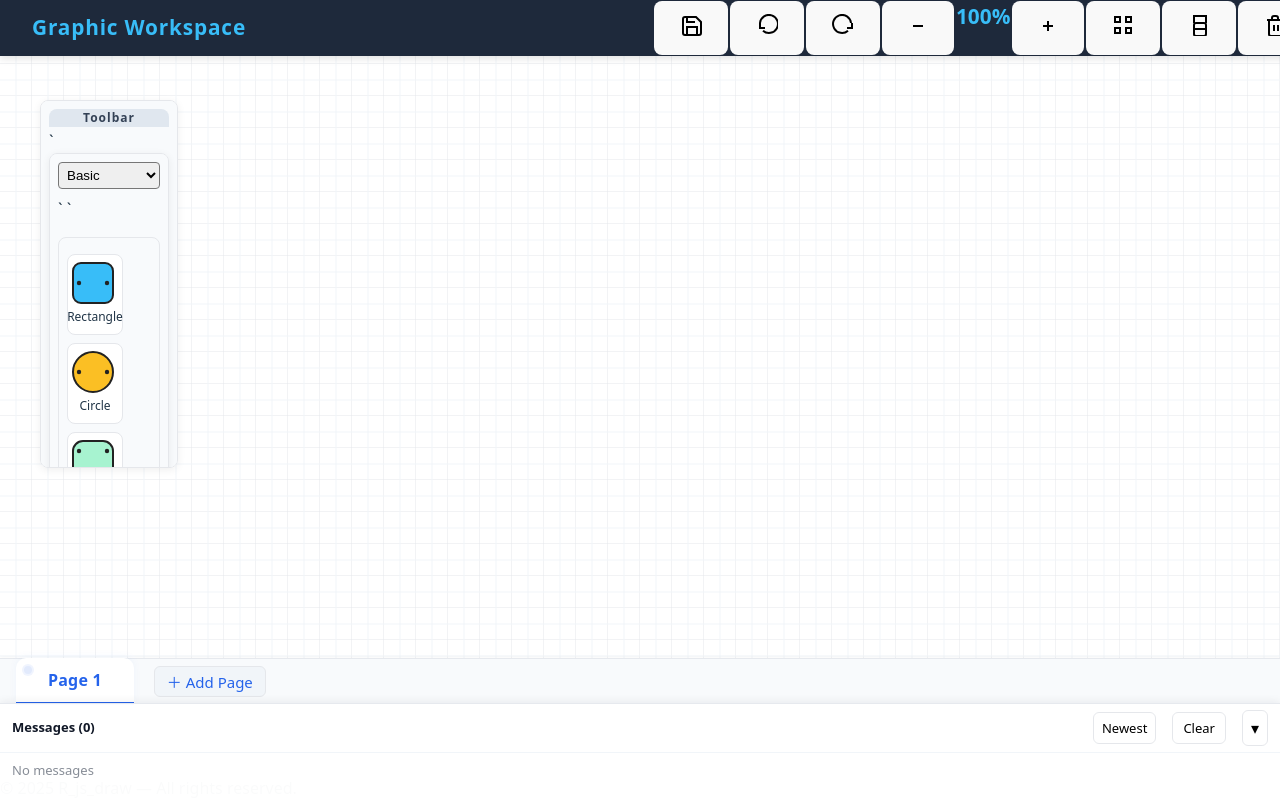
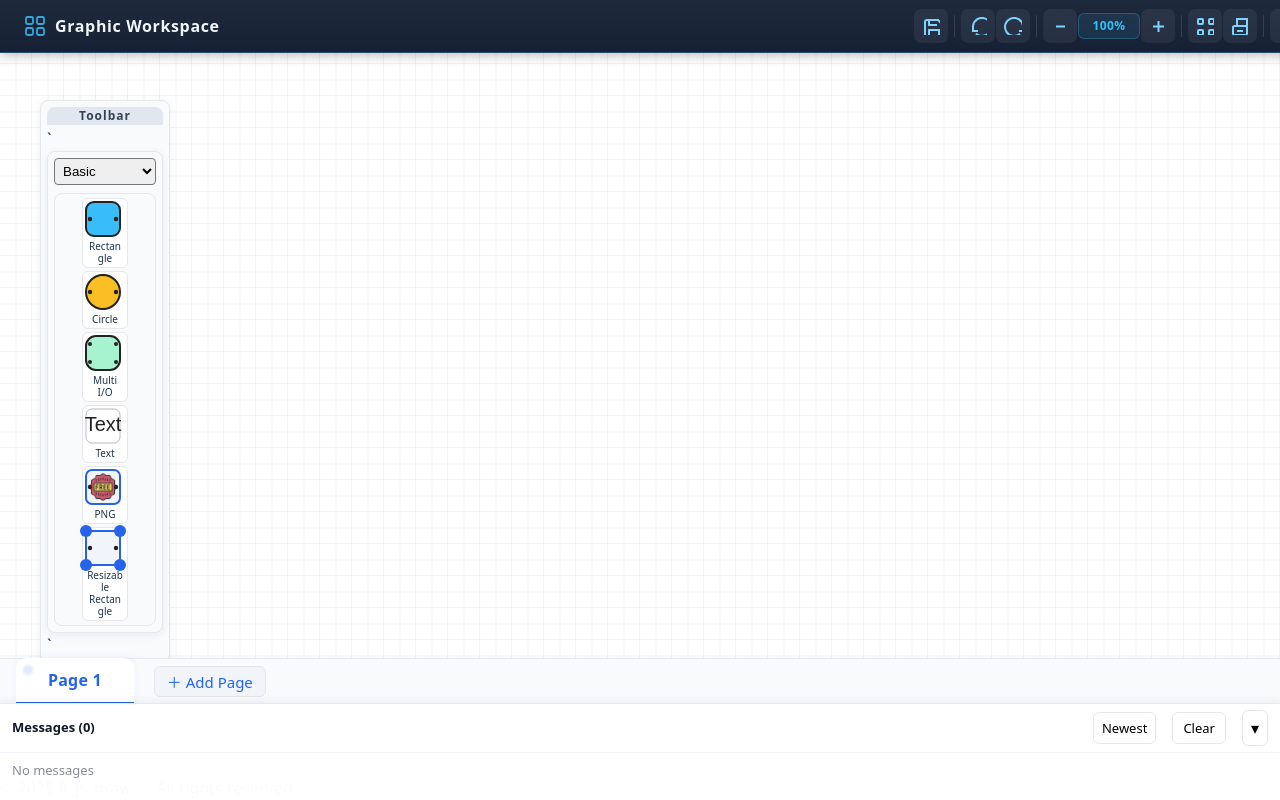
Before and after one commit to vippulpandit1/diagrammer, a React (Vite) app: page / in a window 1280 px wide. Built offline with nearby package versions, Linux system fonts and the light colour scheme.

Commit message:
feat: enhance UI components with improved styling and functionality across the application

```diff
--- a/src/App.css
+++ b/src/App.css
@@ -21,44 +21,57 @@
 
 .workspace-header {
   width: 100%;
-  height: 56px;
-  background: #1e293b;
-  color: #38bdf8;
+  height: 52px;
+  background: linear-gradient(180deg, #1e293b 0%, #172135 100%);
+  color: #f1f5f9;
   display: flex;
   align-items: center;
-  padding: 0 32px;
-  font-size: 1.3rem;
-  font-weight: 600;
-  box-shadow: 0 2px 8px 0 #0002;
+  padding: 0 20px 0 24px;
+  font-size: 1rem;
+  font-weight: 700;
+  box-shadow: 0 2px 12px rgba(0,0,0,0.28);
+  border-bottom: 1.5px solid rgba(56,189,248,0.25);
   position: fixed;
   top: 0;
   left: 0;
   z-index: 10;
   overflow-x: hidden;
+  letter-spacing: 0.01em;
 }
 
 .workspace-title {
+  display: flex;
+  align-items: center;
+  gap: 9px;
   letter-spacing: 0.04em;
+  color: #f1f5f9;
+  font-size: 1rem;
+  font-weight: 700;
+  white-space: nowrap;
+}
+.workspace-title svg {
+  flex-shrink: 0;
+  opacity: 0.85;
 }
 
 .workspace-toolbar {
   background: #f8fafc;
   border: 1px solid #e5e7eb;
   border-radius: 8px;
-  padding: 8px;
-  min-width: 70px;
+  padding: 6px;
+  min-width: 58px;
   box-shadow: 0 2px 8px #0001;
-  max-height: 350px;      /* Set your desired height */
-  overflow-y: auto;       /* Enable vertical scrolling */
+  max-height: 560px;
+  overflow-y: auto;
 }
 
 .workspace-toolbar button {
   background: none;
   border: none;
   color: #111; /* Black icons */
-  width: 60px;
-  height: 60px;
-  border-radius: 8px;
+  width: 44px;
+  height: 44px;
+  border-radius: 6px;
   cursor: pointer;
   transition: background 0.15s, color 0.15s;
   display: flex;
@@ -90,29 +103,81 @@
 
 .workspace-header-actions {
   display: flex;
-  gap: 2px;
+  align-items: center;
+  gap: 1px;
   margin-left: auto;
   flex-shrink: 0;
   min-width: 0;
 }
+.workspace-header-actions button {
+  background: rgba(255,255,255,0.06) !important;
+  border: none !important;
+  color: #7dd3fc !important;
+  width: 34px;
+  height: 34px;
+  border-radius: 7px;
+  cursor: pointer;
+  display: flex;
+  align-items: center;
+  justify-content: center;
+  transition: background 0.15s, color 0.15s;
+  flex-shrink: 0;
+  padding: 0;
+}
+.workspace-header-actions button:hover {
+  background: rgba(56,189,248,0.18) !important;
+  border-color: transparent !important;
+  color: #38bdf8 !important;
+}
+.workspace-header-divider {
+  width: 1px;
+  height: 22px;
+  background: rgba(148,163,184,0.22);
+  margin: 0 5px;
+  flex-shrink: 0;
+  border-radius: 1px;
+}
+.workspace-zoom-badge {
+  min-width: 46px;
+  text-align: center;
+  color: #38bdf8;
+  font-weight: 700;
+  font-size: 12px;
+  background: rgba(56,189,248,0.1);
+  border: 1px solid rgba(56,189,248,0.28);
+  border-radius: 6px;
+  padding: 3px 7px;
+  letter-spacing: 0.03em;
+  user-select: none;
+  flex-shrink: 0;
+}
+.workspace-header-btn-danger:hover {
+  background: rgba(239,68,68,0.22) !important;
+  color: #fca5a5 !important;
+  border-color: transparent !important;
+}
 .stencil {
-  margin-top: 16px;
+  margin-top: 8px;
   background: #f8fafc;
   border: 1px solid #e5e7eb;
   border-radius: 8px;
-  padding: 8px;
+  padding: 4px;
+  display: flex;
+  flex-direction: column;
+  align-items: center;
+  gap: 3px;
 }
 .stencil-glyph {
-  margin: 8px 0;
+  margin: 0;
   cursor: grab;
   display: flex;
   flex-direction: column;
   align-items: center;
-  padding: 8px;
-  border-radius: 8px;
+  padding: 3px;
+  border-radius: 6px;
   background: #fff;
   border: 1px solid #e5e7eb;
-  width: 56px;
+  width: 46px;
   box-sizing: border-box;
 }
 
@@ -124,23 +189,147 @@
   position: fixed;
   top: 0;
   right: 0;
-  width: 320px;
+  width: 300px;
   height: 100%;
-  background: #fff;
-  border-left: 1px solid #e5e7eb;
-  box-shadow: -2px 0 8px #0002;
+  background: #ffffff;
+  box-shadow: -4px 0 28px rgba(15,23,42,0.13);
   z-index: 100;
-  padding: 24px 16px 16px 16px;
-  transition: transform 0.3s;
+  padding: 0;
+  display: flex;
+  flex-direction: column;
+  transition: transform 0.25s cubic-bezier(.4,0,.2,1);
+  font-family: -apple-system, BlinkMacSystemFont, "Segoe UI", sans-serif;
+}
+.property-sheet-header {
+  display: flex;
+  align-items: center;
+  justify-content: space-between;
+  padding: 14px 16px 12px;
+  background: #f8fafc;
+  border-bottom: 1px solid #e2e8f0;
+  flex-shrink: 0;
+}
+.property-sheet-header h3 {
+  margin: 0;
+  font-size: 14px;
+  font-weight: 700;
+  color: #0f172a;
+  letter-spacing: 0.03em;
+  text-transform: uppercase;
+}
+.property-sheet-content {
+  flex: 1;
+  overflow-y: auto;
+  padding: 12px 14px;
+  scrollbar-width: thin;
+  scrollbar-color: #cbd5e1 transparent;
+}
+.property-sheet-footer {
+  padding: 10px 14px 14px;
+  border-top: 1px solid #e2e8f0;
+  background: #f8fafc;
+  flex-shrink: 0;
 }
 .close-btn {
-  position: absolute;
-  top: 8px;
-  right: 12px;
+  width: 28px;
+  height: 28px;
+  border-radius: 6px;
   background: none;
   border: none;
-  font-size: 2rem;
+  font-size: 1.25rem;
+  line-height: 1;
   cursor: pointer;
+  color: #94a3b8;
+  display: flex;
+  align-items: center;
+  justify-content: center;
+  transition: background 0.15s, color 0.15s;
+  padding: 0;
+}
+.close-btn:hover {
+  background: #fee2e2;
+  color: #dc2626;
+}
+.save-btn {
+  width: 100%;
+  padding: 9px 0;
+  background: linear-gradient(135deg, #2563eb 0%, #1d4ed8 100%);
+  color: #fff;
+  border: none;
+  border-radius: 8px;
+  font-size: 13px;
+  font-weight: 700;
+  letter-spacing: 0.05em;
+  text-transform: uppercase;
+  cursor: pointer;
+  transition: opacity 0.15s, transform 0.1s, box-shadow 0.15s;
+  box-shadow: 0 2px 8px rgba(37,99,235,0.28);
+}
+.save-btn:hover {
+  opacity: 0.92;
+  transform: translateY(-1px);
+  box-shadow: 0 4px 14px rgba(37,99,235,0.38);
+}
+.save-btn:active {
+  transform: translateY(0);
+  box-shadow: 0 1px 4px rgba(37,99,235,0.2);
+}
+/* Uniform form inputs inside the property sheet */
+.property-sheet input[type="text"],
+.property-sheet input[type="number"],
+.property-sheet input[type="color"],
+.property-sheet select,
+.property-sheet textarea {
+  width: 100%;
+  padding: 7px 10px;
+  border: 1px solid #e2e8f0;
+  border-radius: 7px;
+  font-size: 13px;
+  color: #1e293b;
+  background: #f8fafc;
+  box-sizing: border-box;
+  transition: border-color 0.15s, box-shadow 0.15s, background 0.15s;
+  outline: none;
+}
+.property-sheet input[type="text"]:focus,
+.property-sheet input[type="number"]:focus,
+.property-sheet select:focus,
+.property-sheet textarea:focus {
+  border-color: #2563eb;
+  box-shadow: 0 0 0 3px rgba(37,99,235,0.11);
+  background: #fff;
+}
+/* Pill-style tab bar */
+.ps-tab-bar {
+  display: flex;
+  background: #f1f5f9;
+  border-radius: 9px;
+  padding: 3px;
+  margin-bottom: 12px;
+  gap: 2px;
+}
+.ps-tab {
+  flex: 1;
+  padding: 6px 0;
+  border: none;
+  background: transparent;
+  border-radius: 7px;
+  font-size: 12px;
+  font-weight: 500;
+  color: #64748b;
+  cursor: pointer;
+  transition: background 0.15s, color 0.15s, box-shadow 0.15s;
+  letter-spacing: 0.02em;
+}
+.ps-tab:hover:not(.ps-tab-active) {
+  background: #e2e8f0;
+  color: #334155;
+}
+.ps-tab-active {
+  background: #ffffff;
+  color: #2563eb;
+  font-weight: 700;
+  box-shadow: 0 1px 5px rgba(0,0,0,0.09);
 }
 .hide-for-print {
   display: none !important;
--- a/src/App.tsx
+++ b/src/App.tsx
@@ -17,6 +17,8 @@ const INITIAL_PAGE: Page = {
   connections: [/* your initial connections can go here */],
 };
 
+type StencilType = "basic" | "logic" | "uml" | "debug" | "network" | "flowchart" | "mcp";
+
 function App() {
 
   const [pages, setPages] = useState<Page[]>([INITIAL_PAGE]);
@@ -33,7 +35,7 @@ function App() {
   const [selectedGlyph, setSelectedGlyph] = useState<Glyph | null>(null);
   const [propertySheetOpen, setPropertySheetOpen] = useState(false);
   const [connectionType, setConnectionType] = useState<"association" | "inheritance" | "default">("association");
-  const [stencilType, setStencilType] = useState("basic");
+  const [stencilType, setStencilType] = useState<StencilType>("basic");
   const [connectorType, setConnectorType] = useState<"bezier" | "manhattan" | "line">("bezier");
   const [messages, setMessages] = useState<string[]>([]);
   // Handler for switching pages
@@ -192,6 +194,14 @@ function App() {
         setPages(newPages);
         // ensure activePageIdx is within bounds after load
         setActivePageIdx(idx => Math.min(idx, newPages.length - 1));
+        if (!Array.isArray(parsed)) {
+          if (typeof parsed.stencilType === "string") {
+            setStencilType(parsed.stencilType as StencilType);
+          }
+          if (typeof parsed.connectionType === "string") {
+            setConnectionType(parsed.connectionType as "association" | "inheritance" | "default");
+          }
+        }
         addMessage(`Loaded ${newPages.length} page(s) from sessionStorage`);
       }
     } catch (_err) {
@@ -356,7 +366,7 @@ function App() {
   };
 
   const handleSave = () => {
-    const json = JSON.stringify(pages);
+    const json = JSON.stringify({ pages, stencilType, connectionType });
     sessionStorage.setItem("canvasData", json);
     addMessage("Canvas data saved to sessionStorage");
 /*
--- a/src/HeaderBar.tsx
+++ b/src/HeaderBar.tsx
@@ -20,74 +20,88 @@ export const HeaderBar: React.FC<HeaderBarProps> = ({
   onPrint, // Destructure onPrint
 }) => (
   <header className="workspace-header">
-    <span className="workspace-title">Graphic Workspace</span>
+    <span className="workspace-title">
+      {/* App icon */}
+      <svg width="22" height="22" viewBox="0 0 22 22" fill="none" stroke="#38bdf8" strokeWidth="1.8">
+        <rect x="2" y="2" width="7" height="7" rx="1.5"/>
+        <rect x="13" y="2" width="7" height="7" rx="1.5"/>
+        <rect x="2" y="13" width="7" height="7" rx="1.5"/>
+        <rect x="13" y="13" width="7" height="7" rx="1.5"/>
+      </svg>
+      Graphic Workspace
+    </span>
     <div className="workspace-header-actions">
+      {/* Save */}
       <button title="Save" onClick={onSave}>
-        {/* Save icon */}
-        <svg width="22" height="22" fill="none" stroke="currentColor" strokeWidth="2">
+        <svg width="18" height="18" fill="none" stroke="currentColor" strokeWidth="2">
           <path d="M19 21H5a2 2 0 0 1-2-2V5a2 2 0 0 1 2-2h11l5 5v11a2 2 0 0 1-2 2z"/>
           <polyline points="17 21 17 13 7 13 7 21"/>
           <polyline points="7 3 7 8 15 8"/>
         </svg>
       </button>
+
+      <span className="workspace-header-divider" />
+
+      {/* Undo / Redo */}
       <button title="Undo">
-        {/* Undo icon */}
-        <svg width="22" height="22" fill="none" stroke="currentColor" strokeWidth="2">
+        <svg width="18" height="18" fill="none" stroke="currentColor" strokeWidth="2">
           <path d="M9 14H4v-5"/>
           <path d="M4 9a9 9 0 1 1 3 7.7"/>
         </svg>
       </button>
       <button title="Redo">
-        {/* Redo icon */}
-        <svg width="22" height="22" fill="none" stroke="currentColor" strokeWidth="2">
+        <svg width="18" height="18" fill="none" stroke="currentColor" strokeWidth="2">
           <path d="M15 14h5v-5"/>
           <path d="M19 9a9 9 0 1 0-3 7.7"/>
         </svg>
       </button>
+
+      <span className="workspace-header-divider" />
+
+      {/* Zoom */}
       <button title="Zoom Out" onClick={onZoomOut}>
-        {/* Minus icon */}
-        <svg width="20" height="20" fill="none" stroke="currentColor" strokeWidth="2">
-          <line x1="5" y1="10" x2="15" y2="10"/>
+        <svg width="17" height="17" fill="none" stroke="currentColor" strokeWidth="2">
+          <line x1="4" y1="8.5" x2="13" y2="8.5"/>
         </svg>
       </button>
-      <span style={{ minWidth: 38, textAlign: 'center', color: '#38bdf8', fontWeight: 600 }}>
+      <span className="workspace-zoom-badge">
         {(zoom * 100).toFixed(0)}%
       </span>
       <button title="Zoom In" onClick={onZoomIn}>
-        {/* Plus icon */}
-        <svg width="20" height="20" fill="none" stroke="currentColor" strokeWidth="2">
-          <line x1="10" y1="5" x2="10" y2="15"/>
-          <line x1="5" y1="10" x2="15" y2="10"/>
+        <svg width="17" height="17" fill="none" stroke="currentColor" strokeWidth="2">
+          <line x1="8.5" y1="3" x2="8.5" y2="14"/>
+          <line x1="3" y1="8.5" x2="14" y2="8.5"/>
         </svg>
       </button>
+
+      <span className="workspace-header-divider" />
+
+      {/* Auto-Arrange & Print */}
       <button title="Auto-Arrange" onClick={onAutoArrange}>
-        {/* Arrange icon */}
-        <svg width="22" height="22" fill="none" stroke="currentColor" strokeWidth="2">
-            <rect x="3" y="3" width="5" height="5"/><rect x="14" y="3" width="5" height="5"/>
-            <rect x="3" y="14" width="5" height="5"/><rect x="14" y="14" width="5" height="5"/>
+        <svg width="18" height="18" fill="none" stroke="currentColor" strokeWidth="2">
+          <rect x="2" y="2" width="5" height="5" rx="1"/>
+          <rect x="13" y="2" width="5" height="5" rx="1"/>
+          <rect x="2" y="13" width="5" height="5" rx="1"/>
+          <rect x="13" y="13" width="5" height="5" rx="1"/>
         </svg>
       </button>
-      <button
-        title="Print Canvas"
-        onClick={onPrint} // Add onClick handler for print
-      >
-        {/* Print icon */}
-        <svg width="22" height="22" fill="none" stroke="currentColor" strokeWidth="2">
-          <path d="M6 9V2h12v7"/>
-          <rect x="6" y="9" width="12" height="13" rx="2"/>
-          <path d="M6 15h12"/>
+      <button title="Print Canvas" onClick={onPrint}>
+        <svg width="18" height="18" fill="none" stroke="currentColor" strokeWidth="2">
+          <path d="M6 9V2h10v7"/>
+          <rect x="2" y="9" width="14" height="9" rx="1.5"/>
+          <path d="M6 14h6"/>
         </svg>
       </button>
-      <button
-        title="Clear Canvas"
-        onClick={onClear}
-      >
-        {/* Trash icon */}
-        <svg width="22" height="22" fill="none" stroke="currentColor" strokeWidth="2">
-          <polyline points="3 6 5 6 21 6"/>
-          <path d="M19 6v14a2 2 0 0 1-2 2H7a2 2 0 0 1-2-2V6m3 0V4a2 2 0 0 1 2-2h2a2 2 0 0 1 2 2v2"/>
-          <line x1="10" y1="11" x2="10" y2="17"/>
-          <line x1="14" y1="11" x2="14" y2="17"/>
+
+      <span className="workspace-header-divider" />
+
+      {/* Clear — destructive */}
+      <button title="Clear Canvas" className="workspace-header-btn-danger" onClick={onClear}>
+        <svg width="18" height="18" fill="none" stroke="currentColor" strokeWidth="2">
+          <polyline points="3 6 5 6 19 6"/>
+          <path d="M17 6v13a2 2 0 0 1-2 2H7a2 2 0 0 1-2-2V6m3 0V4a2 2 0 0 1 2-2h2a2 2 0 0 1 2 2v2"/>
+          <line x1="10" y1="11" x2="10" y2="16"/>
+          <line x1="14" y1="11" x2="14" y2="16"/>
         </svg>
       </button>
     </div>
--- a/src/Stencil.tsx
+++ b/src/Stencil.tsx
@@ -189,20 +189,20 @@ export const Stencil: React.FC<{ stencilType: StencilType; onGlyphDragStart?: (t
           className="stencil-glyph"
           title={g.label}
         >
-          <svg width={45} height={45}>
-            <GlyphRenderer type={g.type} width={40} height={40} />
+          <svg width={38} height={38}>
+            <GlyphRenderer type={g.type} width={34} height={34} />
             {/* port preview overlay based on stencil defaults */}
             <g className="stencil-ports">
               {(() => {
                 const inputs = typeof g.inputs === "number" ? g.inputs : 0;
                 const outputs = typeof g.outputs === "number" ? g.outputs : 0;
-                const yStart = 10;
-                const yEnd = 30;
+                const yStart = 8;
+                const yEnd = 26;
                 const renderPorts = (count: number, side: "left" | "right") => {
                   if (count <= 0) return null;
                   if (count === 1) {
                     const y = (yStart + yEnd) / 2;
-                    const cx = side === "left" ? 6 : 34;
+                    const cx = side === "left" ? 4 : 30;
                     return (
                       <circle key={`${side}-0`} cx={cx} cy={y} r={2.2} fill="#222" />
                     );
@@ -210,8 +210,8 @@ export const Stencil: React.FC<{ stencilType: StencilType; onGlyphDragStart?: (t
                   const step = (yEnd - yStart) / (count - 1);
                   return new Array(count).fill(0).map((_, i) => {
                     const y = yStart + step * i;
-                    const cx = side === "left" ? 6 : 34;
-                    return <circle key={`${side}-${i}`} cx={cx} cy={y} r={2.2} fill="#222" />;
+                    const cx = side === "left" ? 4 : 30;
+                    return <circle key={`${side}-${i}`} cx={cx} cy={y} r={2} fill="#222" />;
                   });
                 };
                 return (
@@ -223,7 +223,7 @@ export const Stencil: React.FC<{ stencilType: StencilType; onGlyphDragStart?: (t
               })()}
             </g>
           </svg>
-          <div style={{ fontSize: 12, textAlign: "center" }}>{g.label}</div>
+          <div style={{ fontSize: 10, textAlign: "center", lineHeight: 1.2, wordBreak: "break-word" }}>{g.label}</div>
         </div>
       ))}
       {tooltip.visible && (
--- a/src/Toolbar.tsx
+++ b/src/Toolbar.tsx
@@ -1,5 +1,5 @@
 // Copyright (c) 2025 Vippul Pandit. All rights reserved.
-import React, { useState } from 'react';
+import React from 'react';
 import { Stencil } from "./Stencil";
 
 const STENCILS = [
@@ -10,23 +10,23 @@ const STENCILS = [
   { key: "network", label: "Network" },
   { key: "flowchart", label: "Flowchart" },
   { key: "mcp", label: "MCP" }
-];
+] as const;
+
+type StencilType = (typeof STENCILS)[number]["key"];
 // Add connection types for UML
 
 export const Toolbar: React.FC<{
-  stencilType: string;
-  setStencilType: (type: string) => void;
+  stencilType: StencilType;
+  setStencilType: (type: StencilType) => void;
   connectionType: string;
   setConnectionType: (type: string) => void;
-}> = ({ stencilType: _stencilType, setStencilType: _setStencilType, connectionType, setConnectionType })  => {
-  const [selectedStencil, setSelectedStencil] = useState<"basic" | "logic" | "uml">("basic");
-
+}> = ({ stencilType, setStencilType, connectionType, setConnectionType })  => {
   return (
     <div className="workspace-toolbar">
       <div style={{ marginBottom: 8 }}>
         <select
-          value={selectedStencil}
-          onChange={e => setSelectedStencil(e.target.value as "basic" | "logic"| "uml")}
+          value={stencilType}
+          onChange={e => setStencilType(e.target.value as StencilType)}
           style={{ width: "100%", padding: 4, borderRadius: 4 }}
         >
           {STENCILS.map(s => (
@@ -35,7 +35,7 @@ export const Toolbar: React.FC<{
         </select>
       </div>
       {/* Only show connection type selector for UML stencil */}
-`    {selectedStencil === "uml" && (
+      {stencilType === "uml" && (
       <div style={{ marginBottom: 8 }}>
         <label style={{ fontSize: 12, fontWeight: 600 }}>Connection:</label>
         <select
@@ -52,8 +52,8 @@ export const Toolbar: React.FC<{
           <option value="composition">Composition</option>
         </select>
       </div>
-    )}`
-      <Stencil stencilType={selectedStencil} />
+      )}
+      <Stencil stencilType={stencilType} />
     </div>
   );
 };
```
Also changed, not shown: src/PropertySheet.tsx (+2 -12 lines).
